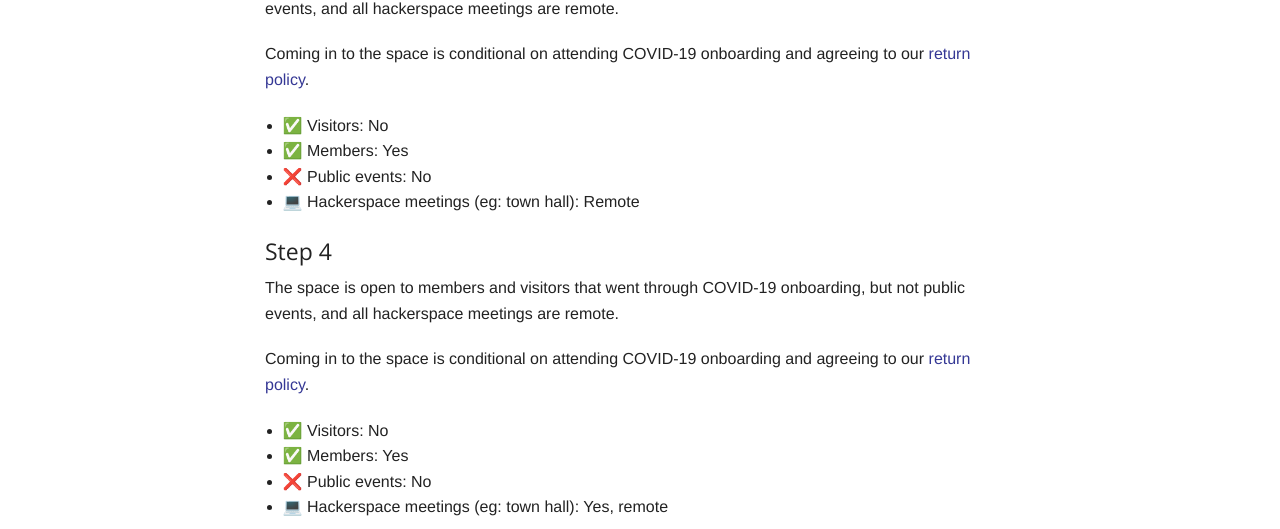
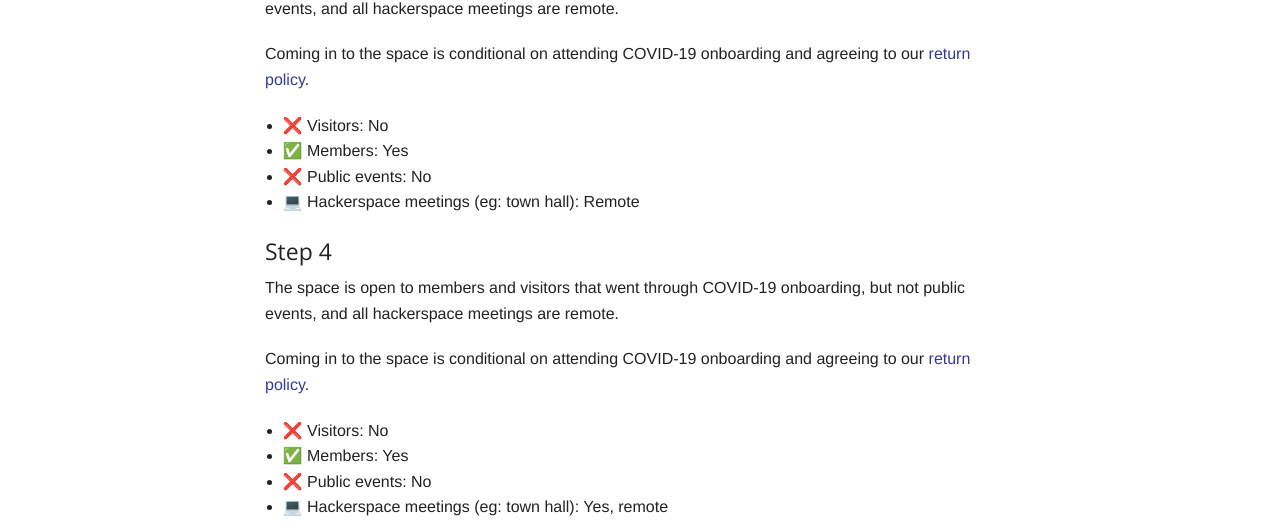
Before and after one commit to FarsetLabs/farsetlabs.github.io, a Jekyll site: the page built from coronavirus.md, in a window 1280 px wide and 900 px high, scrolled down 1975 px. Shown: the part 143-672 px from the top of the window. Built offline with Jekyll 4.4.1, drawn with Linux system fonts in a browser that asks for light colours; nearby versions of some CDN libraries; our own code applies the rules of GitHub Pages for plain Markdown files.

Commit message:
[No Issue] Amend Mismatch of Yes/No and ✅/❌

```diff
--- a/coronavirus.md
+++ b/coronavirus.md
@@ -78,7 +78,7 @@ The space is open to members and visitors that went through COVID-19 onboarding,
 
 Coming in to the space is conditional on attending COVID-19 onboarding and agreeing to our [return policy].
 
-* ✅ Visitors: No
+* ❌ Visitors: No
 * ✅ Members: Yes
 * ❌ Public events: No
 * 💻 Hackerspace meetings (eg: town hall): Remote
@@ -89,7 +89,7 @@ The space is open to members and visitors that went through COVID-19 onboarding,
 
 Coming in to the space is conditional on attending COVID-19 onboarding and agreeing to our [return policy].
 
-* ✅ Visitors: No
+* ❌ Visitors: No
 * ✅ Members: Yes
 * ❌ Public events: No
 * 💻 Hackerspace meetings (eg: town hall): Yes, remote
```
